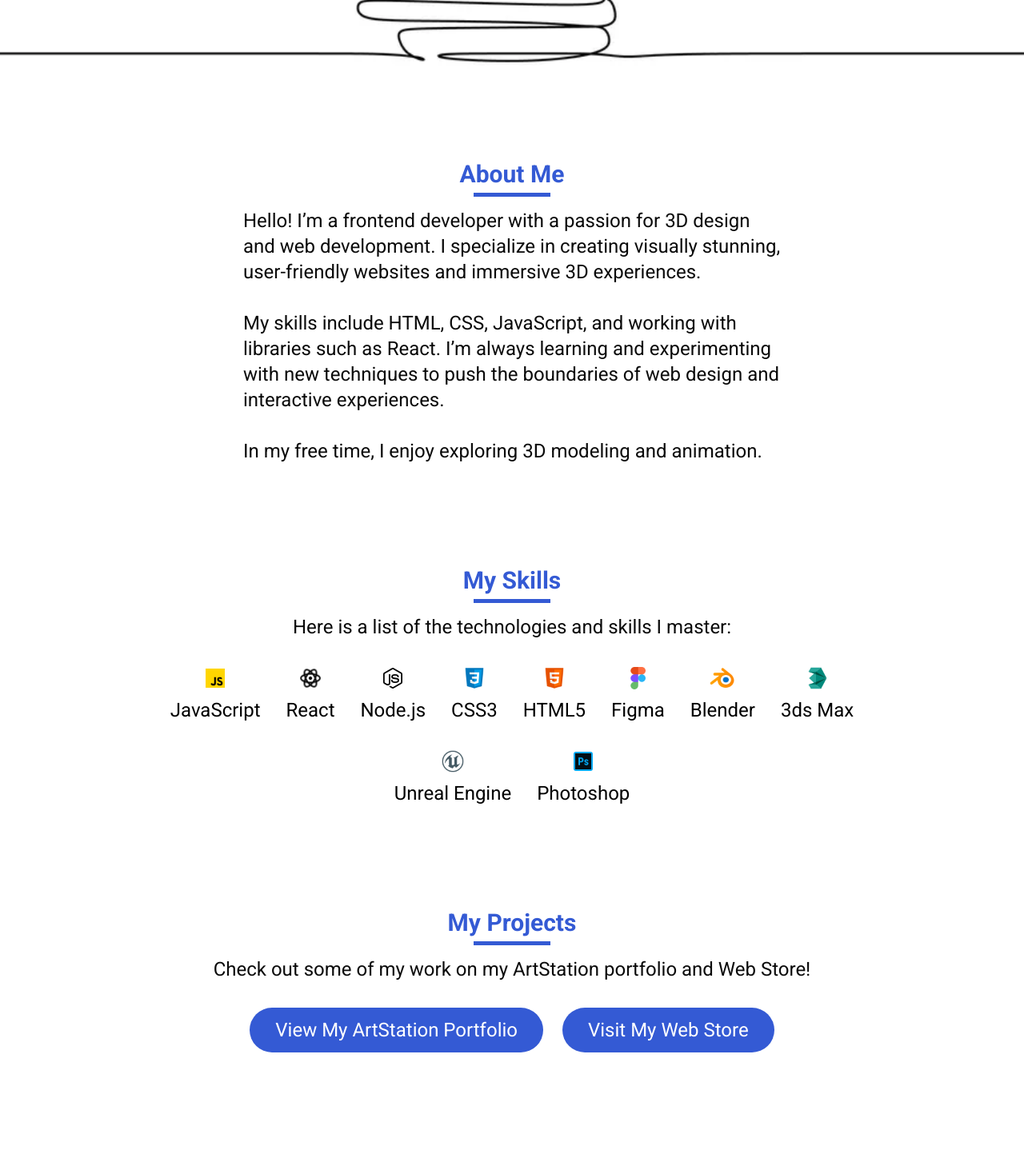
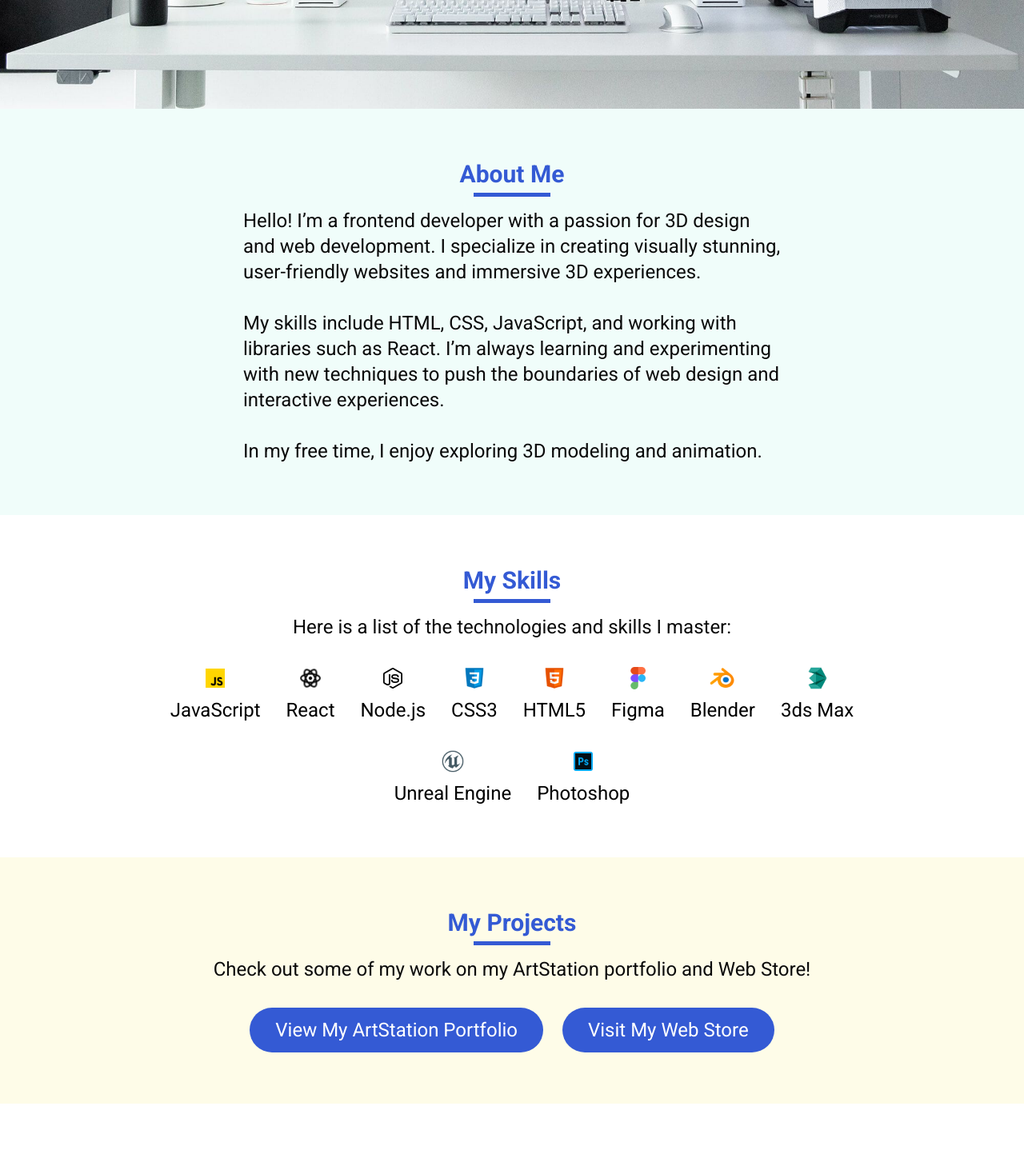
Before and after one commit to vegar24sfj/react-intermediate-oppgave-del-4, a React (Vite) app: page / in a window 1280 px wide. Shown: the part 500-1948 px from the top of the page at 80% size. Built offline with nearby package versions, Linux system fonts and the light colour scheme.

Commit message:
nye bakgrunnsfarger

```diff
--- a/src/components/AboutPage/AboutPage.jsx
+++ b/src/components/AboutPage/AboutPage.jsx
@@ -2,7 +2,7 @@
 
 const AboutPage = () => {
   return (
-    <section id="about" className="py-16 px-4 md:px-32 bg-[var(--bg-primary)]">
+    <section id="about" className="py-16 px-4 md:px-32 bg-teal-50">
       <h2 className="text-2xl md:text-3xl font-bold mb-6 text-[var(--primary)] text-center relative">
         About Me
         <span className="absolute bottom-[-10px] left-0 right-0 mx-auto w-24 h-[5px] bg-[var(--primary)]"></span>
--- a/src/components/Projects/Projects.jsx
+++ b/src/components/Projects/Projects.jsx
@@ -4,7 +4,7 @@
   return (
     <section
       id="projects"
-      className="bg-[var(--bg-primary)] text-center py-16 px-4 md:px-32"
+      className="bg-yellow-50 text-center py-16 px-4 md:px-32"
     >
       <div className="container mx-auto">
         <h2 className="text-2xl md:text-3xl font-bold mb-6 text-[var(--primary)] relative">
```
Also changed, not shown: public/assets/hero-bg.jpg.
